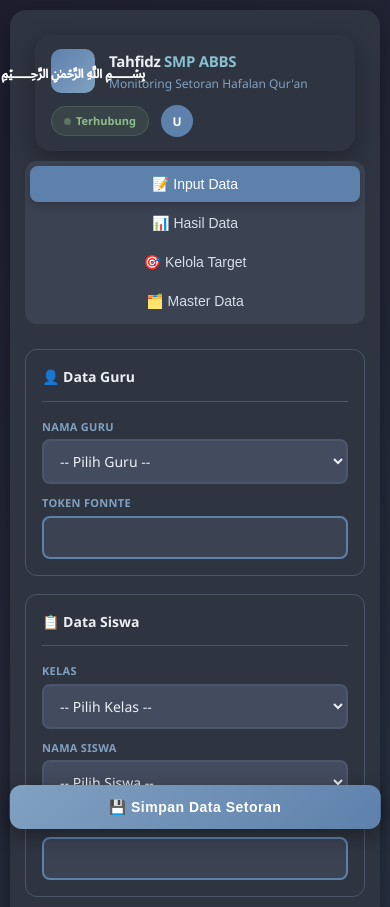
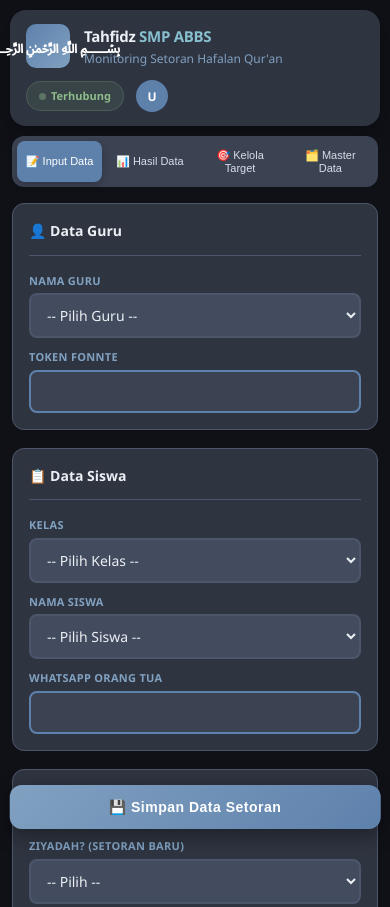
Before and after one commit to smpabbs/Tahfidz-smp-abbs, a website: page index.html in a window 390 px wide. Shown: the top 907 px of the page. Drawn offline with nearby package versions, Linux system fonts and the light colour scheme; no server answers.

Commit message:
layout: pisahkan header & tabs dari container, mobile-first responsive

```diff
--- a/index.html
+++ b/index.html
@@ -7,7 +7,6 @@
   <link rel="stylesheet" href="style.css" />
 </head>
 <body>
-  <div class="container">
   <div class="app-header">
     <div class="header-left">
       <div class="header-icon">﷽</div>
@@ -24,15 +23,15 @@
     </div>
   </div>
 
-    <!-- ============================================ -->
     <!-- 🎯 TAB NAVIGATION -->
-    <!-- ============================================ -->
     <div class="tabs">
       <button class="tab active" onclick="TabManager.show('input')">📝 Input Data</button>
       <button class="tab" onclick="TabManager.show('output')">📊 Hasil Data</button>
       <button class="tab" onclick="TabManager.show('target')">🎯 Kelola Target</button>
       <button class="tab" onclick="TabManager.show('master')">🗂️ Master Data</button>
     </div>
+
+  <div class="container">
 
     <!-- 🟢 TAB INPUT -->
     <div id="input" class="tab-content active">
--- a/style.css
+++ b/style.css
@@ -22,12 +22,9 @@ body {
 
 /* Container Utama */
 .container {
-  max-width: 1200px;
-  margin: 20px auto;
-  background: #2e3440;
-  padding: 25px 30px;
-  border-radius: 16px;
-  box-shadow: 0 8px 25px rgba(0,0,0,0.4);
+  max-width: 1160px;
+  margin: 0 auto;
+  padding: 16px 20px;
 }
 
 /* Header */
@@ -47,7 +44,8 @@ h1 {
 .tabs {
   display: flex;
   justify-content: center;
-  margin-bottom: 25px;
+  margin: 0 auto 20px;
+  max-width: 1160px;
   background: #3b4252;
   border-radius: 12px;
   padding: 5px;
@@ -913,25 +911,43 @@ textarea {
 @media (max-width: 768px) {
   body {
     padding-bottom: 70px;
-  }
-
-  .container {
-    margin: 10px;
-    padding: 15px;
-  }
-
-  h1 {
-    font-size: 1.5em;
+    background: #0f1117;
+  }
+
+  .app-header {
+    padding: 14px 16px;
+    margin: 10px 12px 12px;
+    border-radius: 12px;
+  }
+
+  .header-title {
+    font-size: 15px;
+  }
+
+  .header-right .user-avatar-label {
+    display: none;
   }
 
   .tabs {
-    flex-direction: column;
-    gap: 3px;
+    margin: 0 12px 16px;
+    flex-direction: row;
+    flex-wrap: wrap;
   }
 
   .tab {
     min-width: auto;
-    padding: 10px;
+    padding: 8px 6px;
+    font-size: 11px;
+  }
+
+  .container {
+    padding: 0 12px;
+  }
+
+  .card {
+    padding: 16px;
+    margin-bottom: 12px;
+    border-radius: 10px;
   }
 
   .form-group, .form-inline {
@@ -1087,8 +1103,8 @@ textarea {
 /* ============================================= */
 
 .app-header {
-  max-width: 1200px;
-  margin: 0 auto 20px;
+  max-width: 1160px;
+  margin: 20px auto 16px;
   background: #2e3440;
   border-radius: 16px;
   padding: 18px 24px;
```
Also changed, not shown: 1 other file.
